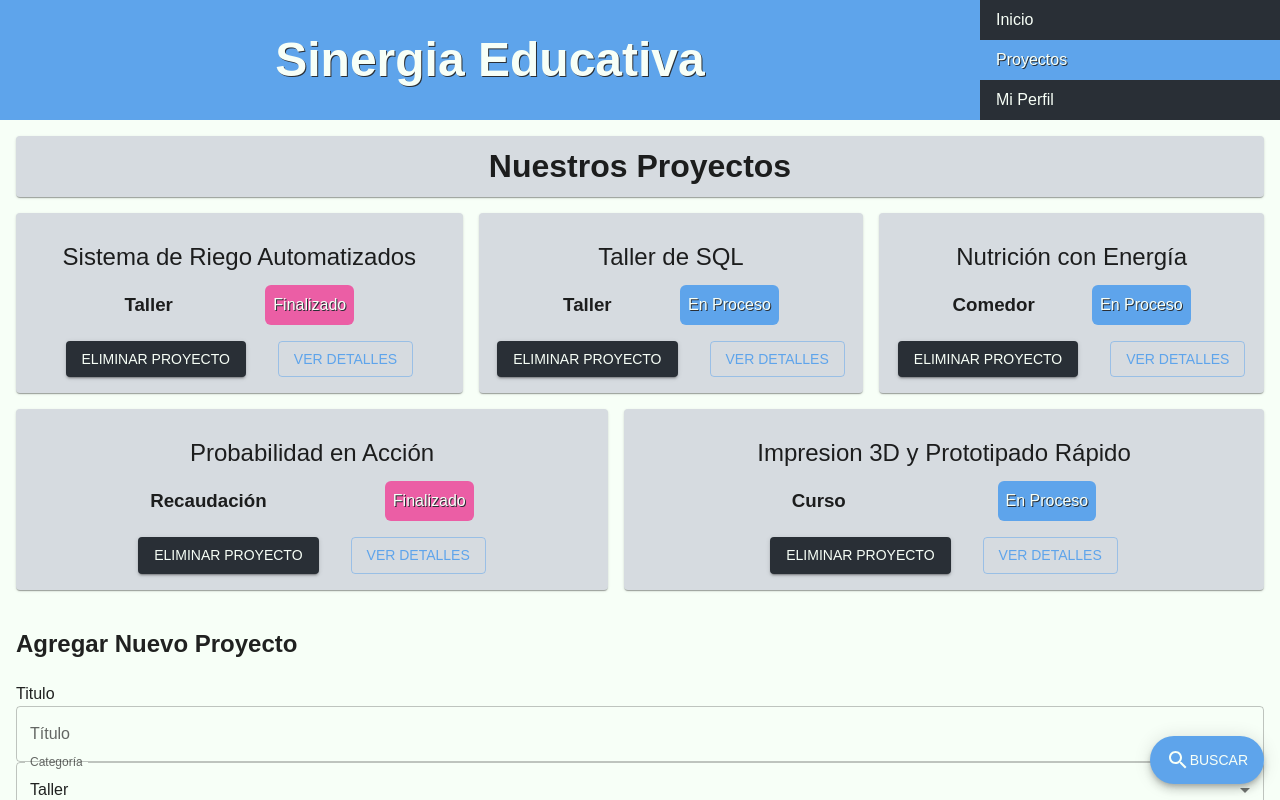
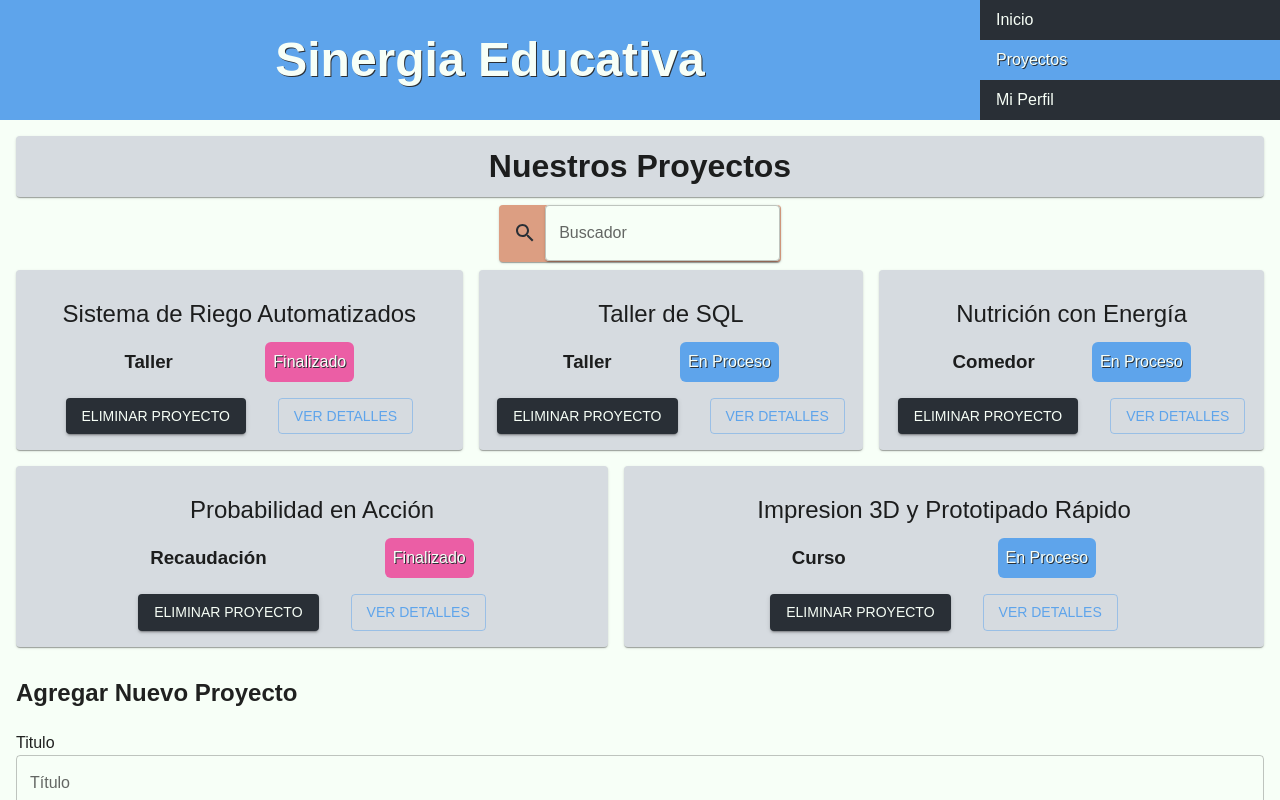
Before and after one commit to Dionicio-Rodrigo/pv_tp3_grupo2, a React (Vite) app: page /proyectos in a window 1280 px wide. Shown: the top 800 px of the page. Built offline with nearby package versions, Linux system fonts and the light colour scheme.

Commit message:
La barra de búsqueda ahora esta relegada a un sector menos importante

```diff
--- a/src/components/Busqueda.jsx
+++ b/src/components/Busqueda.jsx
@@ -1,3 +1,5 @@
+import { Search } from "@mui/icons-material";
+import { Box, Paper, Stack, TextField } from "@mui/material";
 import { useState } from "react";
 
 export const Busqueda = ({ children, funcion }) => {
@@ -5,9 +7,32 @@ export const Busqueda = ({ children, funcion }) => {
     funcion(entrada.target.value);
   };
   return (
-    <div id="Buscador">
-      <h2>{children}</h2>
-      <input type="text" onChange={handleFuncion} />
-    </div>
+    <Stack
+      component={Paper}
+      direction="row"
+      sx={{
+        alignItems: "center",
+        pl: "0.9em",
+        pb: "1px",
+        pr: "1px",
+        bgcolor: "colores.naranja",
+      }}
+      spacing={1}
+    >
+      <Search color="secondary" />
+      <Paper sx={{ bgcolor: "background.default" }}>
+        <TextField
+          color="error"
+          onChange={handleFuncion}
+          label="Buscador"
+          sx={{
+            "& .MuiOutlinedInput-root": {
+              boxShadow: "none",
+              "& fieldset": { boxShadow: "none" },
+            },
+          }}
+        />
+      </Paper>
+    </Stack>
   );
 };
--- a/src/layouts/Theme.jsx
+++ b/src/layouts/Theme.jsx
@@ -13,6 +13,7 @@ const Theme = createTheme({
     secondary: { main: NEGRO, contrastText: BLANCO },
     success: { main: CELESTE, contrastText: BLANCO },
     warning: { main: ROSA, contrastText: BLANCO },
+    error: { main: NARANJA, contrastText: NEGRO },
     background: { default: BLANCO, paper: GRIS },
     colores: {
       naranja: NARANJA,
--- a/src/views/Proyectos.jsx
+++ b/src/views/Proyectos.jsx
@@ -13,7 +13,6 @@ function Proyectos() {
   const [tiempo, setTiempo] = useState(null);
   const nuevoMensaje = useRef("");
   const [activarMensaje, setActivarMensaje] = useState(false);
-  const [abierto, setAbierto] = useState(false);
   const buscar = (texto) => {
     if (texto == "") setActivarMensaje(false);
     if (texto != "") setActivarMensaje(true);
@@ -35,15 +34,13 @@ function Proyectos() {
   }, [nuevoMensaje.current]);
 
   return (
-    <Box sx={{ display: "flex", flexDirection: "row" }}>
-      <Drawer open={abierto} variant="persistent">
-        <Busqueda funcion={buscar}> Buscador</Busqueda>
-      </Drawer>
-
-      <Stack spacing={2}>
+    <Box component={Stack} direction="column" spacing={1}>
       <Paper>
         <Typography variant="h2">Nuestros Proyectos</Typography>
       </Paper>
+      <Box sx={{ alignSelf: "center" }}>
+        <Busqueda funcion={buscar}> Buscador</Busqueda>
+      </Box>
       <ListaProyectos lista={proyectos} eliminar={eliminar} />
       {nuevoMensaje.current != "" && !activarMensaje ? (
         <RegistroActividad fecha={tiempo} mensaje={nuevoMensaje.current} />
@@ -51,18 +48,6 @@ function Proyectos() {
         <></>
       )}
       <AgregarProyecto funcion={agregar} />
-      </Stack>
-      <Fab
-        sx={{ position: "fixed", bottom: 16, right: 16 }}
-        color="success"
-        variant="extended"
-        onClick={() => {
-          setAbierto(true);
-        }}
-      >
-        <SearchIcon />
-        Buscar
-      </Fab>
     </Box>
   );
 }
```
Lines whose indentation alone changed are shown as unchanged.
